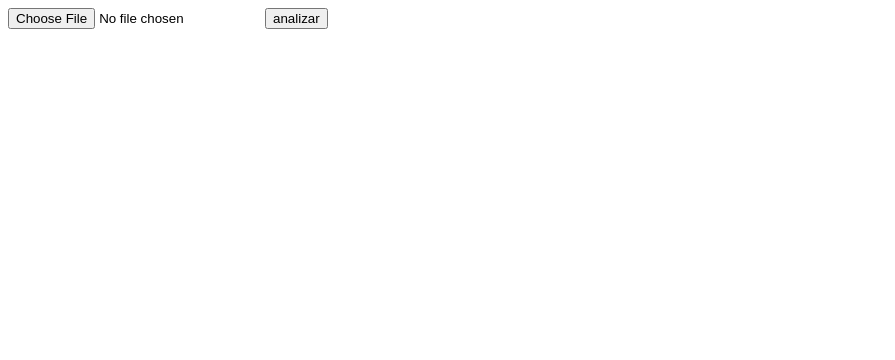
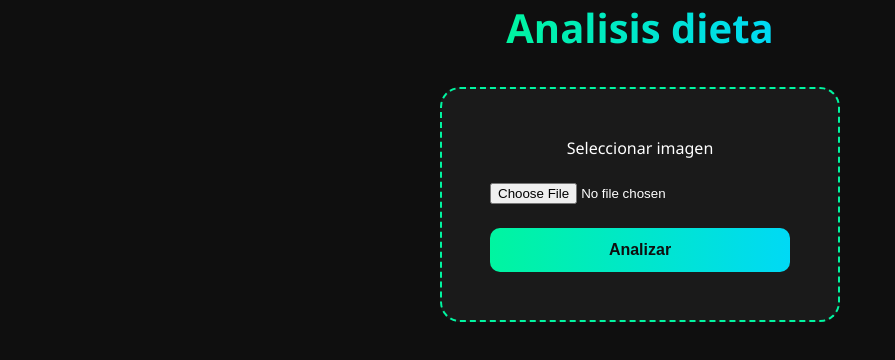
Before and after one commit to Gatotim/analisis-dieta, a website: page client/index.html in a window 1280 px wide. Shown: the whole page, without its empty margins (0-895 px from the left). Drawn offline with Linux system fonts and the light colour scheme.

Commit message:
feat(ui): estructura base y diseño oscuro con gradientes

```diff
--- a/client/index.html
+++ b/client/index.html
@@ -1,12 +1,21 @@
 <!DOCTYPE html>
 <html lang="en">
 <head>
+    <link rel="stylesheet" href="src/styles/style.css">
     <meta charset="UTF-8">
     <meta name="viewport" content="width=device-width, initial-scale=1.0">
     <title>Analisis Dieta</title>
 </head>
 <body>
-    <input type="file" id="inputAlimento" placeholder="ingresa una imagen">
-    <button onclick="enviarDatos()">analizar</button>
+    <div id="titulo">
+        <h1>Analisis dieta</h1>
+    </div>
+    <div id="analisis">
+        <label for="inputAlimento" id="labelImagen">Seleccionar imagen</label>
+        <input type="file" id="inputAlimento" accept="image/*">
+        <button onclick="enviarDatos()">Analizar</button>
+    </div>
+    <div id="resultado"></div>
+    <script src="/src/js/app.js"></script>
 </body>
 </html>
--- /dev/null
+++ b/client/src/styles/style.css
@@ -0,0 +1,56 @@
+*{
+    margin: 0;
+    padding: 0;
+    box-sizing: border-box;
+}
+body {
+    background-color: #0f0f0f;
+    color: #ffffff;
+    font-family: 'Segoe UI', sans-serif;
+    min-height: 100hv;
+    display: flex;
+    flex-direction: column;
+    align-items: center;
+    justify-content: center;
+}
+
+#titulo {
+    margin-bottom: 2rem;
+    text-align: center;
+}
+
+#titulo h1 {
+    font-size: 2.5rem;
+    font-weight: 700;
+    background: linear-gradient(90deg, #00f5a0, #00d9f5);
+    -webkit-background-clip: text;
+    -webkit-text-fill-color: transparent;
+}
+
+#analisis {
+    background: #1a1a1a;
+    border: 2px dashed #00f5a0;
+    border-radius: 20px;
+    padding: 3rem;
+    text-align: center;
+    width: 400px;
+    display: flex;
+    flex-direction: column;
+    gap:1.5rem;
+}
+
+button {
+    background: linear-gradient(90deg, #00f5a0, #00d9f5);
+    border: none;
+    border-radius: 10px;
+    padding: 0.8rem 2rem;
+    font-size: 1rem;
+    font-weight: 700;
+    color: #0f0f0f;
+    cursor: pointer;
+    transition: transform 0.2s;
+}
+
+button:hover {
+    transform: scale(1.05);
+}
```
